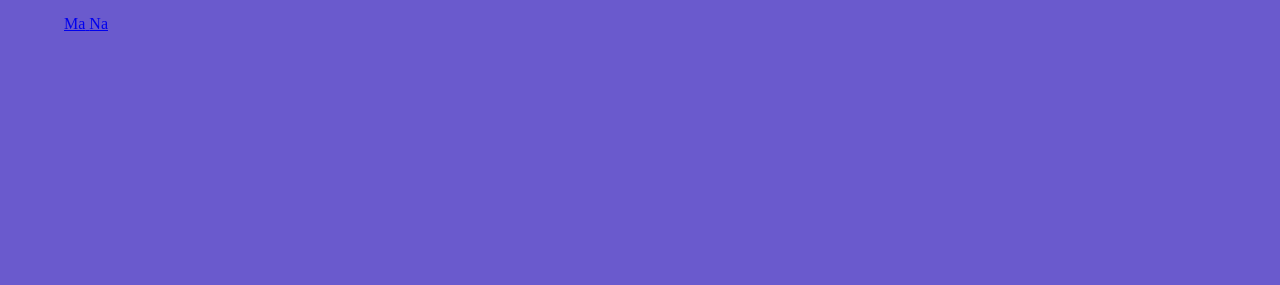
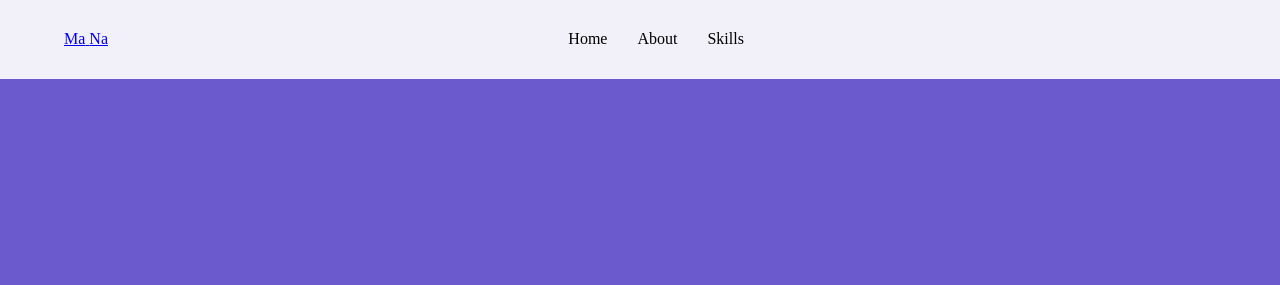
Before and after one commit to Farhath-Manas/Myportfolio, a plain HTML site: page index.html in a window 1280 px wide. Drawn offline with Linux system fonts and the light colour scheme.

Commit message:
modify navbar

```diff
--- a/style.css
+++ b/style.css
@@ -10,6 +10,7 @@ body{
 header{
     padding: 15px 5%;
     text-emphasis-color: white;
+    background-color: rgb(242, 240, 248);
     position: fixed;
     top: 0;
     left: 0;
@@ -28,13 +29,13 @@ header{
 }
 .navlist{
     display: flex;
-    position: absolute;
+
     top: 1000px;
     right: 0px;
     right: 0px;
-    flex-direction: column;
-    text-align: left;
-    background: rgb(106, 90, 205 )var(--bg-color);
+
+
+    background: rgb(81, 69, 158)var(--bg-color);
     padding: 0px 5%;
     transition: 0.45s;
 }
@@ -61,5 +62,5 @@ li a{
     text-decoration: none;
 }
 li a:hover{
-    background-color: aqua;
+    background-color: rgb(129, 12, 94);
 }
```
